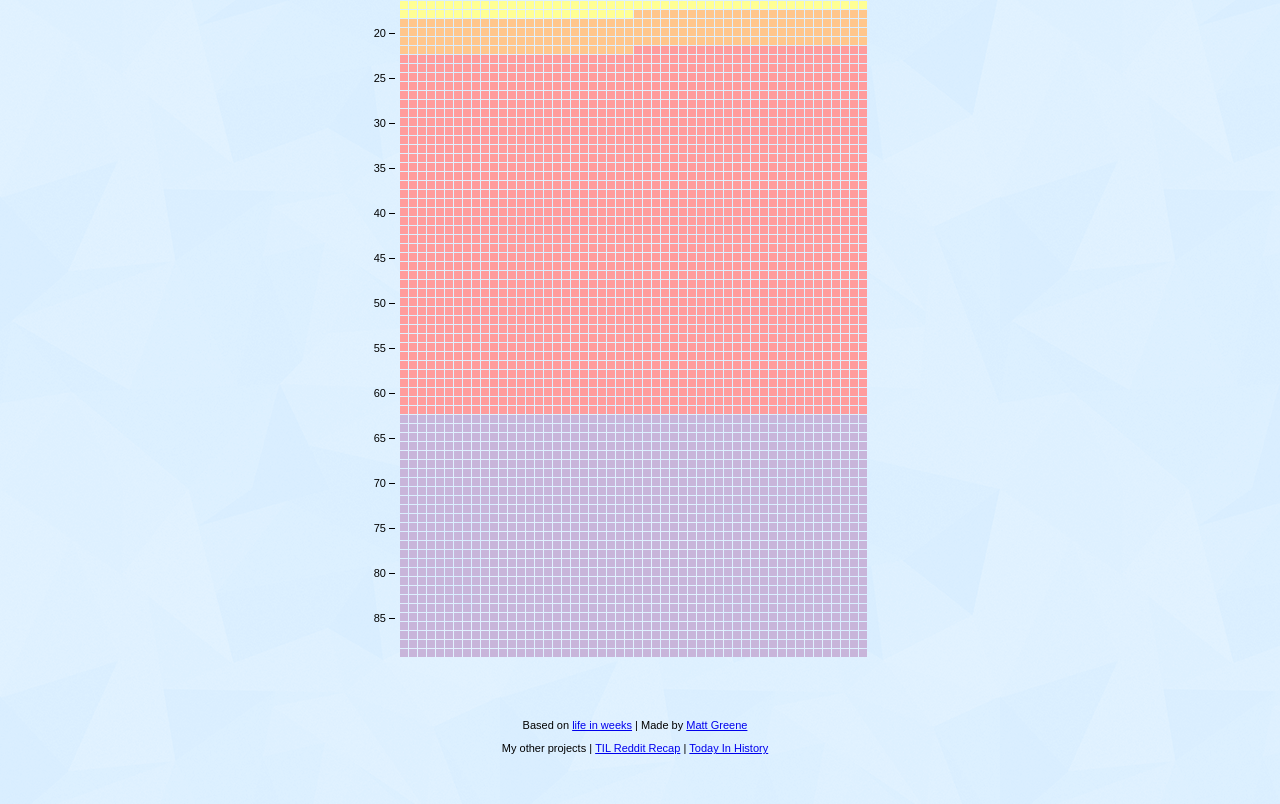
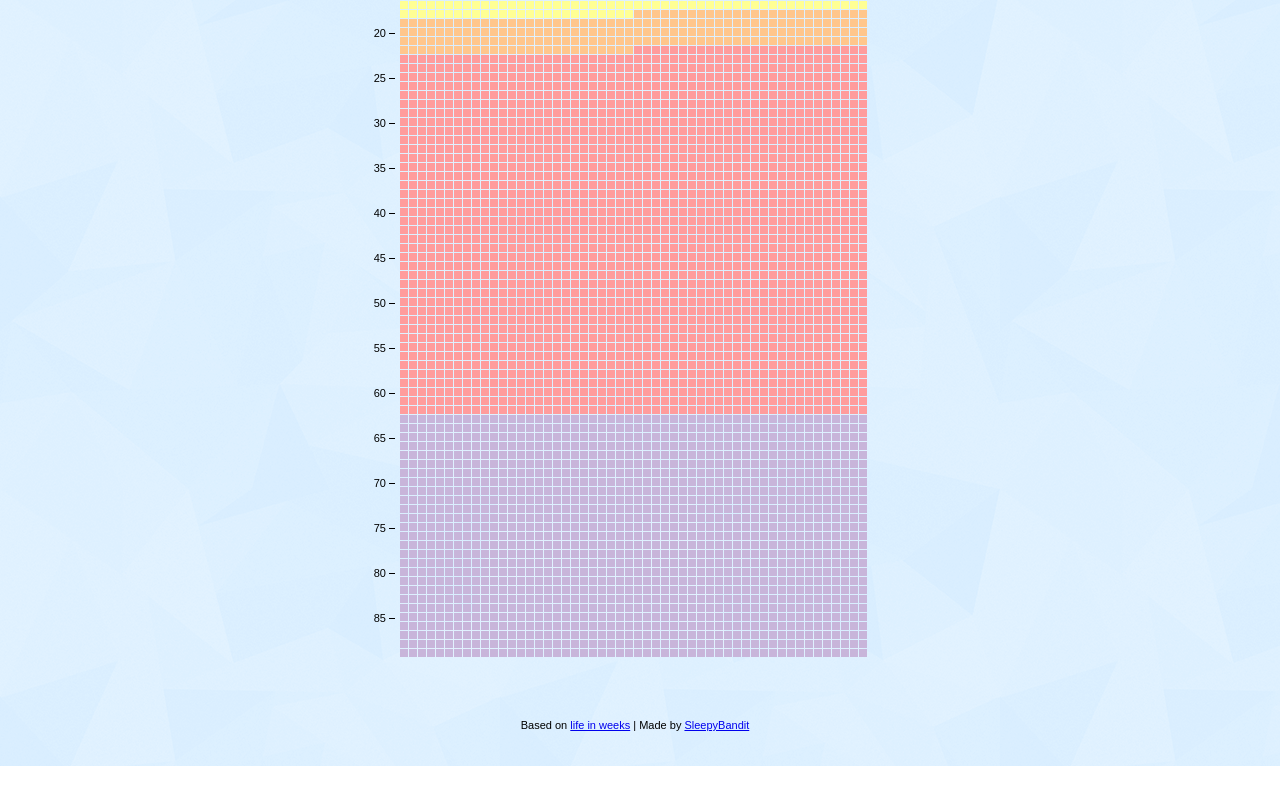
Before and after one commit to SleepyBandit/life-in-weeks, a plain HTML site: page index.html in a window 1280 px wide. Shown: the part 511-1315 px from the top of the page. After the commit the page ends 1277 px from the top, so only its background shows below. Drawn offline with Linux system fonts and the light colour scheme.

Commit message:
Update Contact

```diff
--- a/index.html
+++ b/index.html
@@ -24,12 +24,7 @@
     <div class="footer">
       <ul>
         <li>Based on <a href="http://waitbutwhy.com/2014/05/life-weeks.html">life in weeks</a> | </li>
-        <li>Made by <a href="https://twitter.com/matt_greene">Matt Greene</a></li>
-      </ul>
-      <ul class="last">
-        <li>My other projects | </li>
-        <li><a href="https://twitter.com/tilredditrecap">TIL Reddit Recap</a> | </li>
-        <li><a href="http://sleepybandit.github.io/TodayInHistory/">Today In History</a></li>
+        <li>Made by <a href="https://twitter.com/SleepyBandit">SleepyBandit</a></li>
       </ul>
     </div>
   </div>
```
